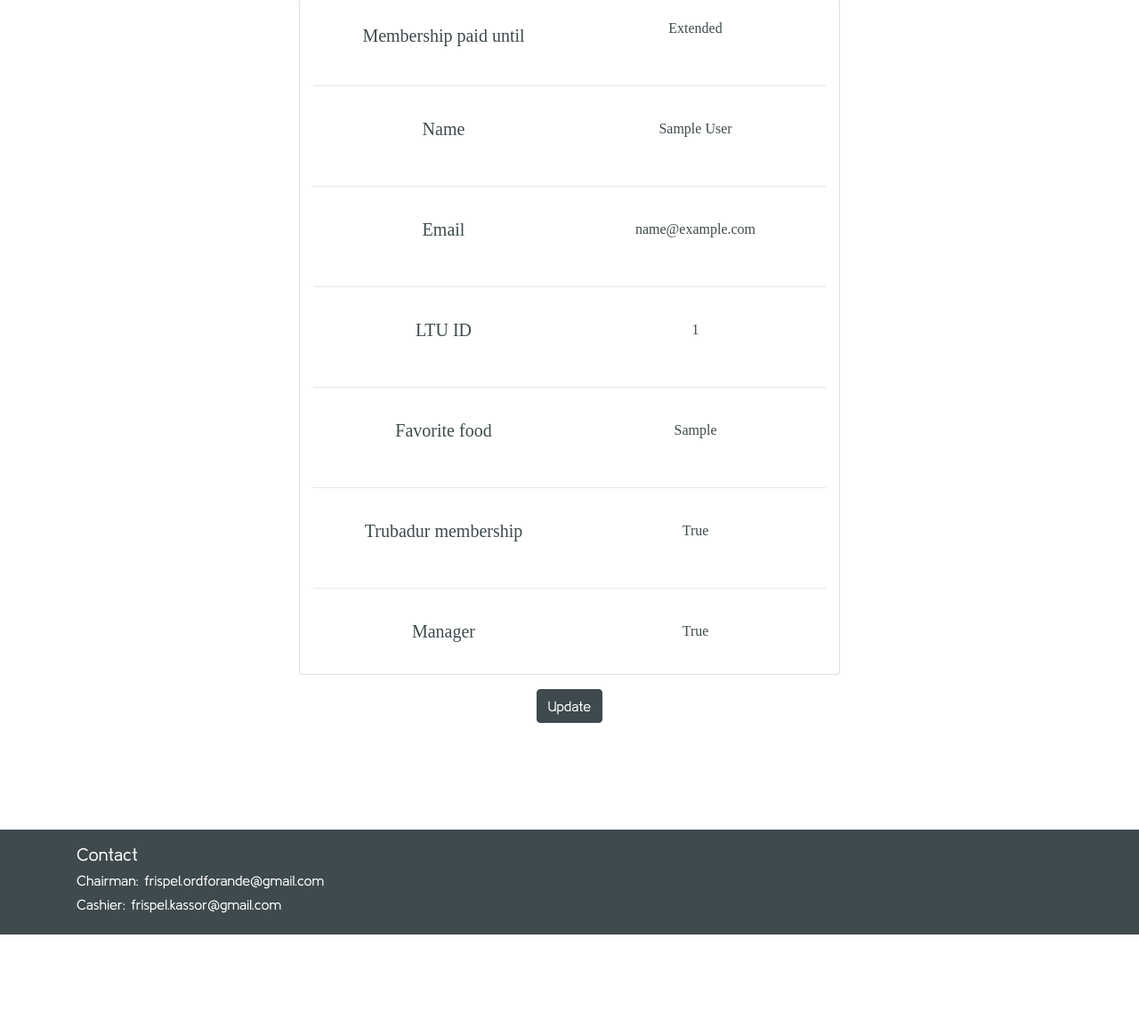
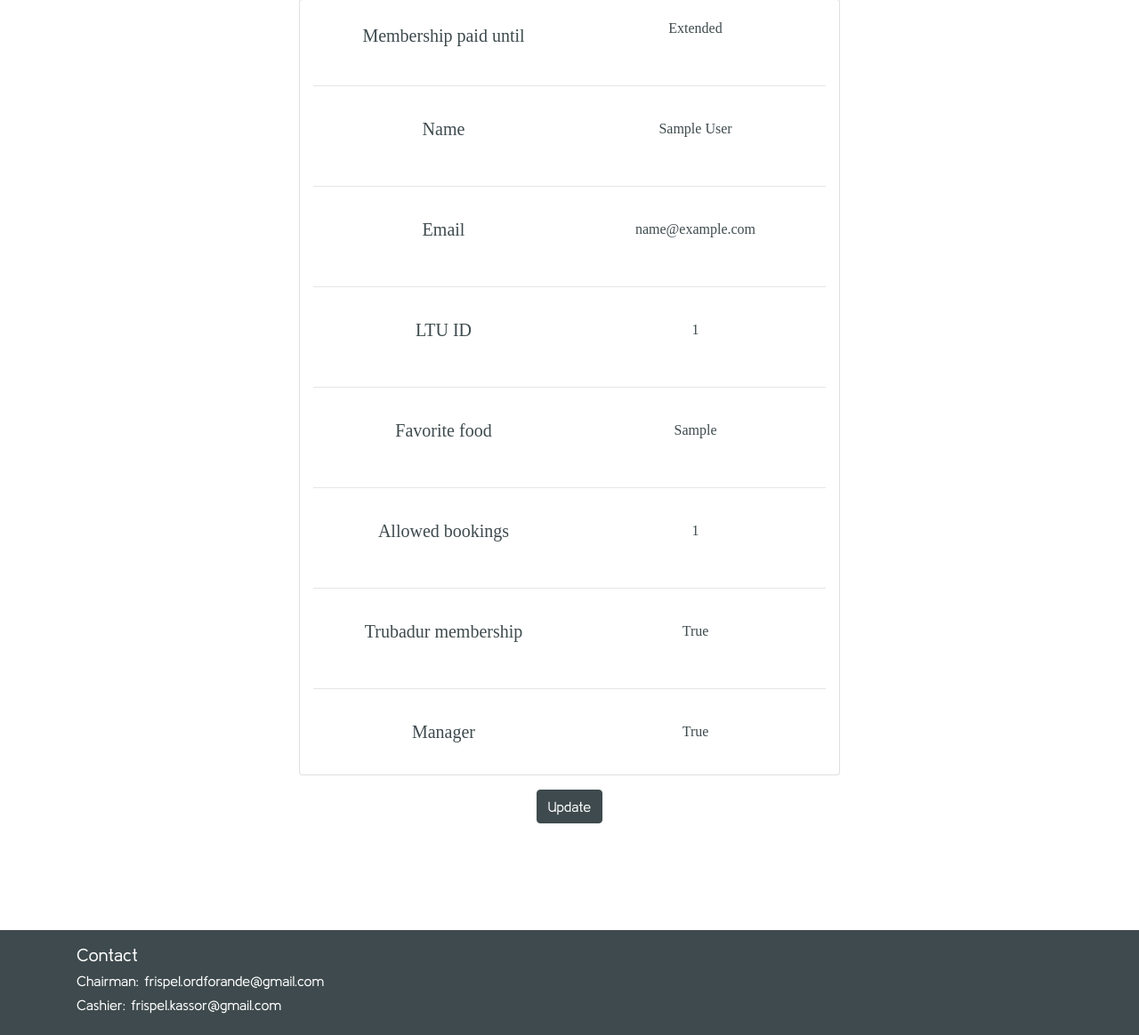
Before and after one commit to JosefUtbult/Frispel, a Django app: a page that uses Manager/templates/user.html in a window 1280 px wide. Shown: the part 181-1345 px from the top of the page at 89% size. Before the commit the page ends 1232 px from the top, so only its background shows below. Run offline with Django 3.2, Linux system fonts and the light colour scheme; a user stored in the database is signed in; tables that the repository leaves empty hold one stand-in row (values such as "Sample post"); some libraries are stand-ins or nearby versions; some web fonts are replaced.

Commit message:
Added manager functions

```diff
--- a/Content/urls.py
+++ b/Content/urls.py
@@ -19,4 +19,5 @@ from Content import views
 
 urlpatterns = [
 	path('', views.home, name='home'),
+	path('notAMember', views.notAMember, name='notAMember'),
 ]
--- a/Content/views.py
+++ b/Content/views.py
@@ -2,3 +2,6 @@ from django.shortcuts import render
 
 def home(request):
 	return render(request, 'home.html')
+
+def notAMember(request):
+	return render(request, 'notAMember.html')
--- a/GoogleCalendar/views.py
+++ b/GoogleCalendar/views.py
@@ -10,7 +10,7 @@
 #													#
 #####################################################
 
-from django.shortcuts import render
+from django.shortcuts import render, redirect
 from django.contrib import messages
 from django.contrib.auth.decorators import login_required
 from datetime import datetime, date, timedelta
@@ -20,6 +20,8 @@ from User.models import Userprofile
 
 @login_required(login_url='login')
 def calendar(request):
+	if (not Userprofile.objects.get(user=request.user).extended_membership_status) and Userprofile.objects.get(user=request.user).expiry_date <= date.today():
+		return redirect('notAMember')
 
 	# Checks if you want to book or unbook a block
 	if request.method == 'POST':
--- a/Manager/templates/user.html
+++ b/Manager/templates/user.html
@@ -56,6 +56,15 @@
 		<hr>
 		<div class="card-body row">
 			<div class="col-6">
+				<h5>Allowed bookings</h5>
+			</div>
+			<div class="col-6">
+				<p>{{ currentUser.bookings_allowed }}</p>
+			</div>
+		</div>
+		<hr>
+		<div class="card-body row">
+			<div class="col-6">
 				<h5>Trubadur membership</h5>
 			</div>
 			<div class="col-6">
--- a/Manager/views.py
+++ b/Manager/views.py
@@ -10,7 +10,7 @@
 #													#
 #####################################################
 
-from datetime import datetime, timedelta
+from datetime import datetime, timedelta, date
 from django.shortcuts import render, redirect
 from django.contrib.admin.views.decorators import staff_member_required
 from django.contrib.auth.models import User
@@ -22,7 +22,11 @@ from django.utils.datastructures import MultiValueDictKeyError
 
 @staff_member_required
 def users(request):
-	return render(request, 'users.html', {'userprofiles': Userprofile.objects.all()})
+	userprofiles = Userprofile.objects.all()
+	for userprofile in userprofiles:
+		userprofile.active = userprofile.expiry_date >= date.today()
+
+	return render(request, 'users.html', {'userprofiles': userprofiles})
 
 
 @staff_member_required
@@ -57,6 +61,7 @@ def updateUser(request, username):
 
 			userprofile.ltu_id = userprofile_form.cleaned_data.get("ltu_id")
 			userprofile.favorite_food = userprofile_form.cleaned_data.get("favorite_food")
+			userprofile.bookings_allowed = manager_userprofileform.cleaned_data.get("bookings_allowed")
 			userprofile.trubadur_member = manager_userprofileform.cleaned_data.get("trubadur_member")
 			userprofile.extended_membership_status = manager_userprofileform.cleaned_data.get("extended_membership_status")
 			userprofile.save()
--- a/User/forms.py
+++ b/User/forms.py
@@ -36,10 +36,11 @@ class Manageruserform(forms.ModelForm):
 
 class ManagerprofileForm(forms.ModelForm):
 
+	bookings_allowed = forms.IntegerField(label='Number of bookings allowed')
 	trubadur_member = forms.BooleanField(label='Trubadur Member', required=False)
 	extended_membership_status = forms.BooleanField(label='Extended Membership', required=False,
 		help_text='Extend membership indefinitely, disabling the expiry date.')
 
 	class Meta:
 		model = Userprofile
-		fields = ('trubadur_member', 'extended_membership_status')
+		fields = ('bookings_allowed', 'trubadur_member', 'extended_membership_status')
--- a/User/views.py
+++ b/User/views.py
@@ -74,7 +74,7 @@ def signup(request):
 			raw_password = user_form.cleaned_data.get('password1')
 			user = authenticate(username=username, password=raw_password)
 			super_login(request, user)
-			return redirect('home')
+			return redirect('notAMember')
 
 	else:
 		# Creates empty forms for the get method
```
Also changed, not shown: Content/templates/notAMember.html (added, +9 -0 lines).
